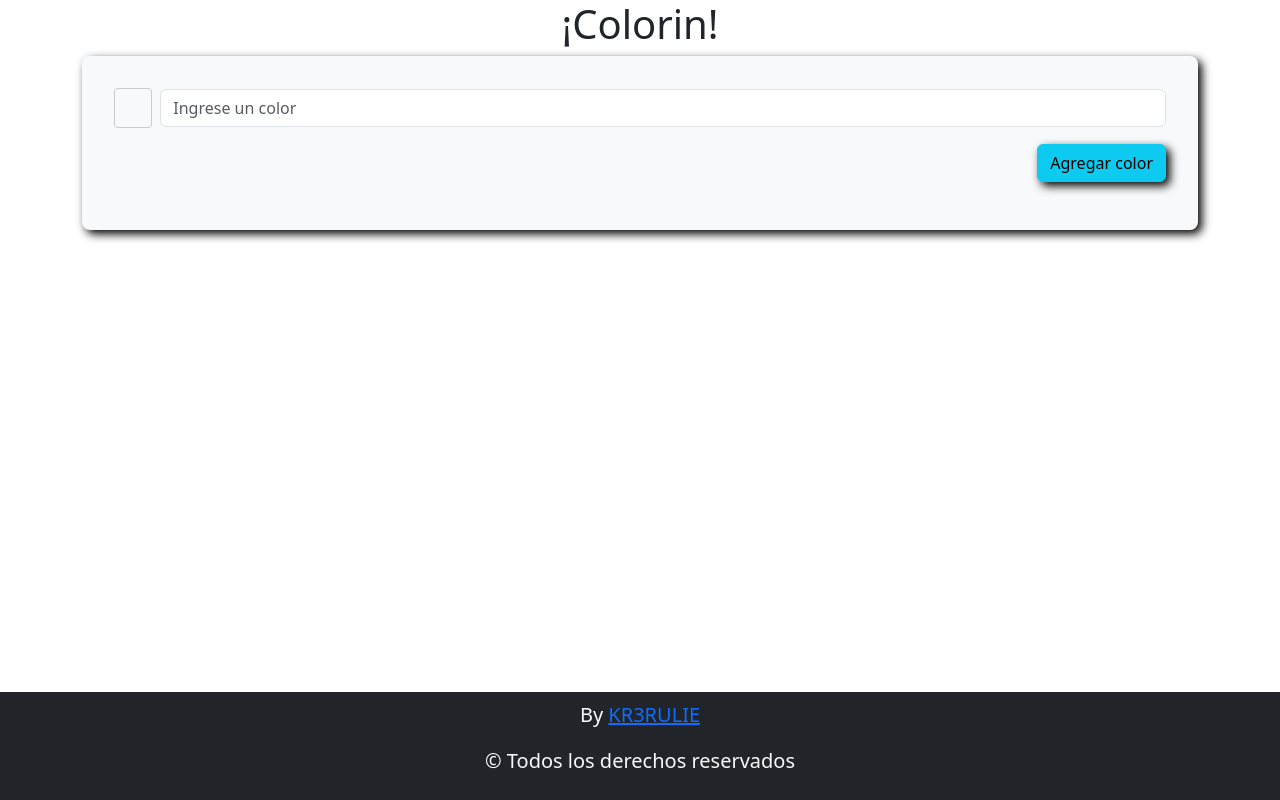
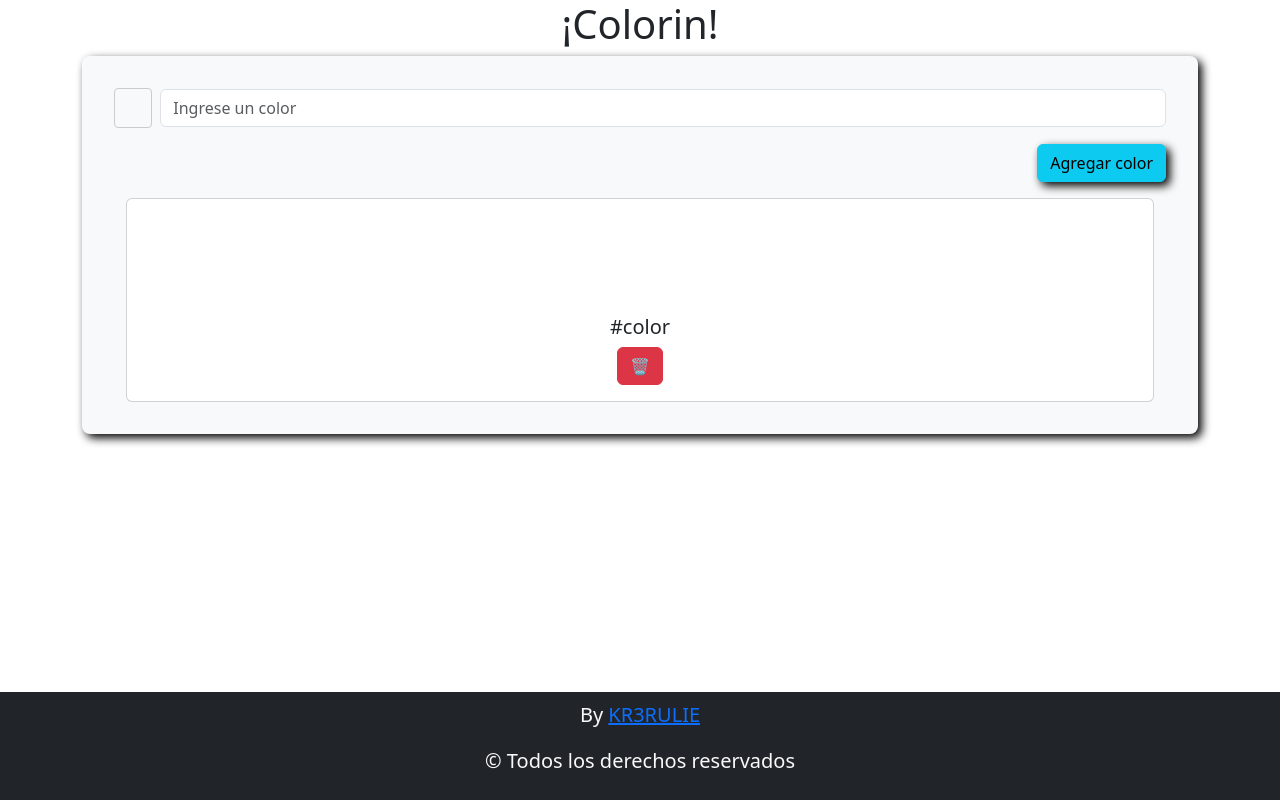
Before and after one commit to KR3RULIE/TP-React-ejercicio06, a React (Vite) app: page / in a window 1280 px wide. Built offline with nearby package versions, Linux system fonts and the light colour scheme.

Commit message:
estructure los componentes

```diff
--- /dev/null
+++ b/src/components/CardColor.css
@@ -0,0 +1,3 @@
+.tamaño {
+    height: 100px;
+}
--- /dev/null
+++ b/src/components/CardColor.jsx
@@ -0,0 +1,15 @@
+import { Card, Button } from "react-bootstrap";
+import "./CardColor.css"
+const CardColor = () => {
+  return (
+    <Card>
+      <Card.Body>
+        <div className="tamaño w-auto rounded"></div>
+        <Card.Title className="text-center">#color</Card.Title>
+        <Button variant="danger" className="d-flex mx-auto">🗑</Button>
+      </Card.Body>
+    </Card>
+  );
+};
+
+export default CardColor;
--- /dev/null
+++ b/src/components/Columna.jsx
@@ -0,0 +1,16 @@
+import { Container, Row, Col } from "react-bootstrap";
+import CardColor from "./CardColor";
+
+const Columna = () => {
+  return (
+    <Container>
+      <Row>
+        <Col>
+          <CardColor></CardColor>
+        </Col>
+      </Row>
+    </Container>
+  );
+};
+
+export default Columna;
--- a/src/components/Formulario.jsx
+++ b/src/components/Formulario.jsx
@@ -1,5 +1,6 @@
 import { Form, Button } from "react-bootstrap";
 import "./Formulario.css";
+import Columna from "./Columna";
 
 const Formulario = ({ color, setColor }) => {
   return (
@@ -38,6 +39,7 @@ const Formulario = ({ color, setColor }) => {
           </div>
         </Form.Group>
       </Form>
+      <Columna></Columna>
     </section>
   );
 };
```
Also changed, not shown: src/components/ItemColor.jsx (deleted, +0 -9 lines), src/components/ListaColor.jsx (deleted, +0 -9 lines).
